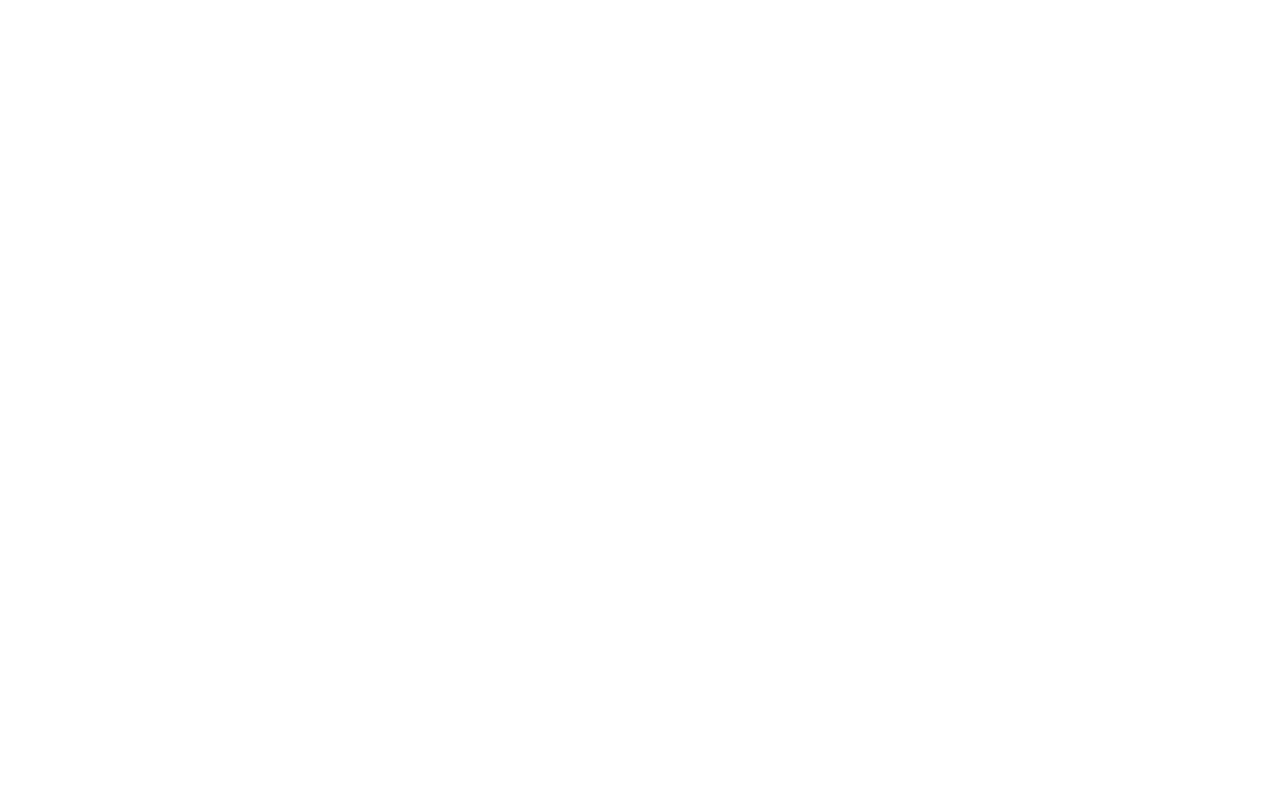
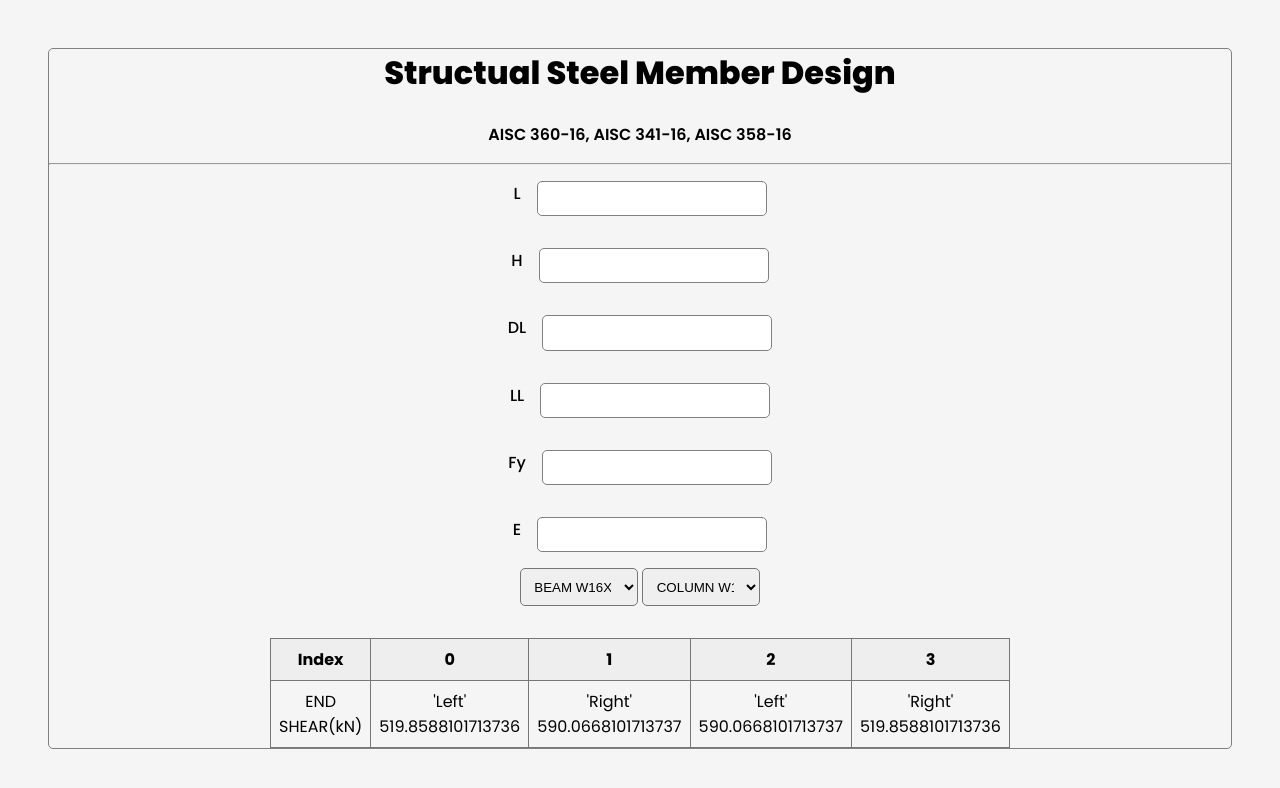
Before and after one commit to SheikhSaidee07/SES2-Web-Tool-2, a plain HTML site: page index.html in a window 1280 px wide. Drawn offline with Linux system fonts and the light colour scheme.

Commit message:
updated :content updated

```diff
--- a/index.html
+++ b/index.html
@@ -3,10 +3,88 @@
 <head>
     <meta charset="UTF-8">
     <meta name="viewport" content="width=device-width, initial-scale=1.0">
+    <link rel="stylesheet" href="styles.css">
     <title>Document</title>
 </head>
 <body>
+    <div class="app--container">
+        <header>
+            <h1 class="heading">Structual Steel Member Design </h1>
+        </br>
+                <span class="sub--heading">AISC 360-16, AISC 341-16, AISC 358-16</span></p>
+        </header>
+        <hr>
+        <section class="input--section">
+            <div class="input--parent-container">
+                <div class="input--container">
+                    <label for="L" class="label label-L"> L </label>
+                    <input type="number" id="L" class="input input--field-1">
+                </div>
+                <div class="input--container">
+                    <label for="H" class="label label-H">H</label>
+                    <input type="number" id="H" class="input input--field-2">
+                </div>
+                <div class="input--container">
+                    <label for="DL" class="label label-DL">DL</label>
+                    <input type="number" id="DL" class="input input--field-3">
+                </div>
+                <div class="input--container">
+                    <label for="LL" class="label label-LL">LL</label>
+                    <input type="number" id="LL" class="input input--field-4">
+                </div>
 
+                <div class="input--container">
+                    <label for="Fy" class="label label-Fy">Fy</label>
+                    <input type="number" id="Fy"class="input input--field-5">
+                </div>
+                <div class="input--container">
+                    <label for="E" class="label label-E">E</label>
+                    <input type="number" id="E" class="input input--field-6">
+                </div>
+            </div>
+
+            <div class="dropdown--box">
+                <select name="BEAM" id="beam" class="dropdown dropdown-1">
+                    <option value="">BEAM W16X77</option>
+                    <option value="">BEAM W16X78</option>
+                    <option value="">BEAM W16X79</option>
+                    <option value="">BEAM W16X80</option>
+                    <option value="">BEAM W16X81</option>
+                </select>
+                <select name="Column" id="column" class="dropdown dropdown-2">
+                    <option value="">COLUMN W18X221</option>
+                    <option value="">COLUMN W18X222</option>
+                    <option value="">COLUMN W18X223</option>
+                    <option value="">COLUMN W18X224</option>
+                    <option value="">COLUMN W18X225</option>
+                </select>
+            </div>
+        </section>
+        <section>
+            <div></div>
+            <div class="table--container">
+                <table >
+                    <tbody>
+                        <tr>
+                        <th>Index</th>
+                        <th>0</th>
+                        <th>1</th>
+                        <th>2</th>
+                        <th>3</th>
+                        </tr>
+                        <tr>
+                            <td>END </br>SHEAR(kN)</td>
+                            <td>'Left' </br>519.8588101713736</td>
+                            <td>'Right' <br/> 590.0668101713737 </td>
+                            <td>'Left'  <br/> 590.0668101713737 </td>
+                            <td>'Right' <br/> 519.8588101713736  </td>
+                        </tr>
+                    </tbody>
+                </table>
+            </div>
+            <div></div>
+        </section>
+    </div>
 </body>
 <script>
    // Constants
@@ -16,28 +94,7 @@ const Fy = 345; // Mpa (Grade 50) AISC 341-16 Table A3.1
 const E = 200000; // Mpa
 
 // User inputs for beam and column
-const beam = {
-    d: 419.608, // mm
-    bf: 261.49, // mm
-    tf: 19.304, // mm
-    tw: 11.557, // mm
-    zpy: 673508, // mm3
-    zpx: 2458059.6, // mm3
-    zex: 2202135.7, // mm3
-    zey: 439322.9 // mm3
-};
 
-const column = {
-    d: 525.018, // mm
-    bf: 293.497, // mm
-    tf: 48.514, // mm
-    tw: 26.924, // mm
-    zpy: 2163092.4, // mm3
-    zpx: 8029661, // mm3
-    zex: 6865601, // mm3
-    zey: 1398324.9, // mm3
-    kdes: 2.31
-};
 
 // User inputs
 const L = 5; // m - Span c/c
--- a/styles.css
+++ b/styles.css
@@ -0,0 +1,86 @@
+@import url('https://fonts.googleapis.com/css2?family=Poppins:ital,wght@0,100;0,200;0,300;0,400;0,500;0,600;0,700;0,800;0,900;1,100;1,200;1,300;1,400;1,500;1,600;1,700;1,800;1,900&display=swap');
+:root {
+    --background : #f5f5f5
+}
+*{
+    box-sizing: border-box;
+    margin: 0;
+    padding: 0;
+}
+body {
+    background-color: var(--background);
+    font-family: "Poppins", sans-serif;
+    padding: 3rem;
+}
+.app--container{
+    display: flex;
+    justify-content: center;
+    flex-direction: column;
+    border: 1px solid grey;
+    border-radius: 5px;
+    /* max-width: 70%; */
+}
+header {
+    text-align: center;
+    margin-bottom: 1rem;
+}
+.heading{
+    font-weight: 800;
+}
+.sub--heading{
+    display: block;
+    font-weight: 600;
+}
+.input--container{
+    display: flex;
+    justify-content: center;
+    align-items: flex-start;
+    gap: 1rem;
+    padding: 1rem;
+    width: 100%;
+}
+.input{
+    width: 20%;
+    height: 2.2rem;
+    border: 1px solid grey;
+    border-radius: 5px;
+    padding: 1rem;
+}
+.label{
+    font-weight: 500;
+}
+.input--parent-container{
+    display: flex;
+    flex-direction: column;
+    justify-content: center;
+    align-items: center;
+}
+.dropdown--box{
+    text-align: center;
+}
+.dropdown{
+    padding: 0.6rem;
+    border-radius: 5px;
+    width: 10%;
+}
+.table--container{
+    display: flex;
+    justify-content: center;
+    margin-top: 2rem;
+}
+td, th {
+    border: 1px solid #777;
+    padding: 0.5rem;
+    text-align: center;
+}
+
+table {
+    border-collapse: collapse;
+}
+
+tbody tr:nth-child(odd) {
+    background: #eee;
+}
+caption {
+    font-size: 0.8rem;
+}
```
Also changed, not shown: data.json (+29 -0 lines).
